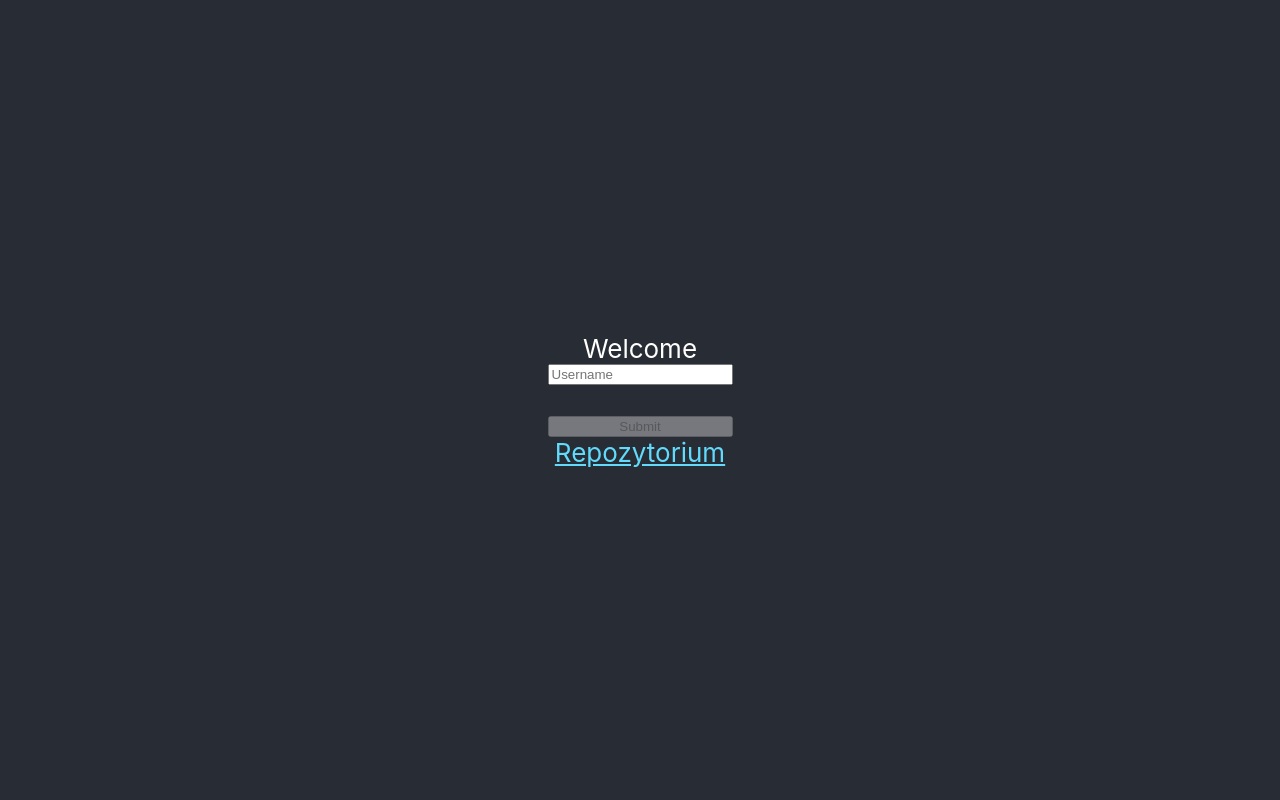
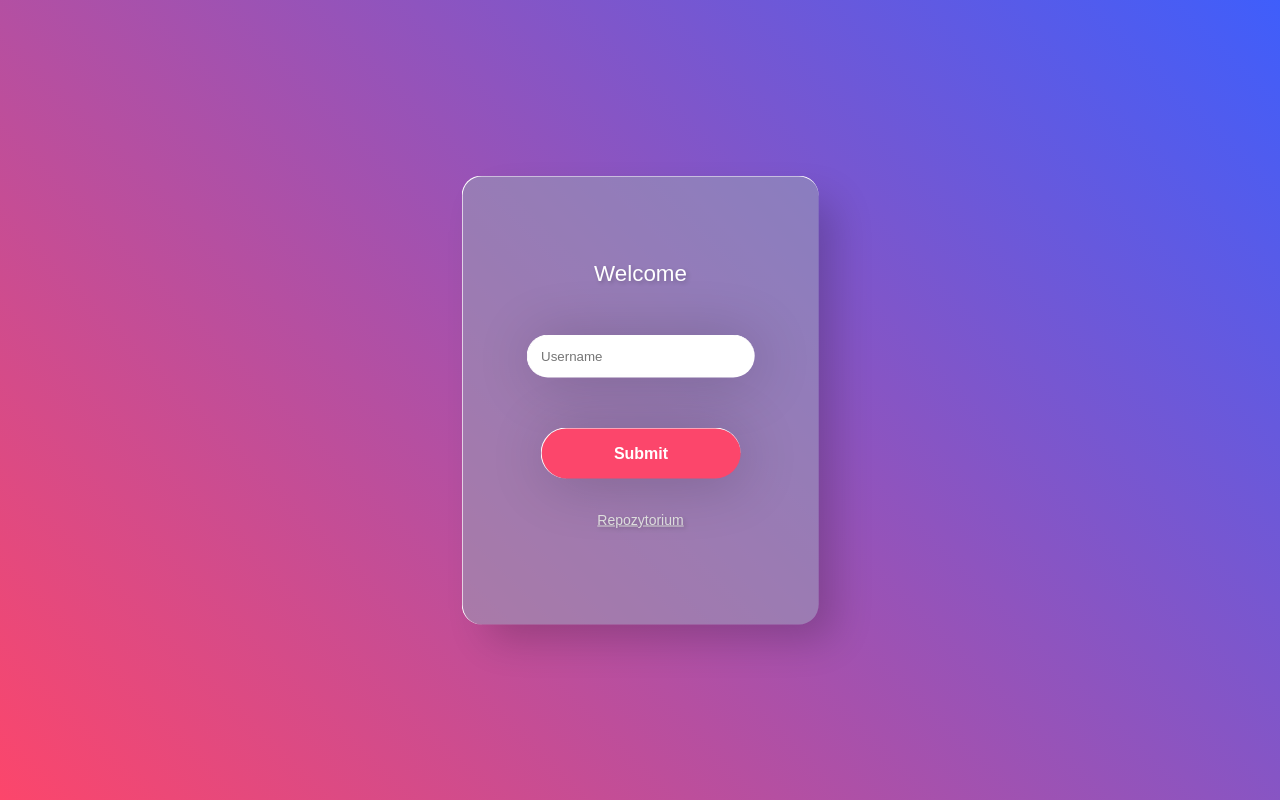
Before and after one commit to oliwiakubera/test-app-v2, a React (Create React App) app: page / in a window 1280 px wide. Built offline with nearby package versions, Linux system fonts and the light colour scheme.

Commit message:
style(changeStyle):  change css style

```diff
--- a/src/App.css
+++ b/src/App.css
@@ -1,38 +1,75 @@
 .App {
   text-align: center;
+  background: linear-gradient(45deg, #FC466B, #3F5EFB);
+  height: 100vh;
+  font-family: 'Montserrat', sans-serif;
+  position: relative;
 }
 
-.App-logo {
-  height: 40vmin;
-  pointer-events: none;
+.appDiv{
+  transform: translate(-50%,-50%);
+  top: 50%;
+  left: 50%;
+  background:rgba(152, 156, 182, 0.57);
+  padding: 4em;
+  height: 320px;
+  border-radius: 20px;
+  border-left: 1px solid white;
+  border-top: 1px solid white;
+  box-shadow: 20px 20px 40px -6px rgba(0,0,0,0.2);
+  text-align:center;
+  font-weight: 500;
+  margin-top: 0;
+  margin-bottom: 60px;
+  text-shadow: 2px 2px 4px rgba(0,0,0,0.2);
+  position: absolute;
+  display: block;
+
 }
 
-@media (prefers-reduced-motion: no-preference) {
-  .App-logo {
-    animation: App-logo-spin infinite 20s linear;
-  }
+.App-link{
+  color: #ddd;
+  font-size: 14px;
+}
+div.welcome{
+  font-weight: 500;
+  color: #fff;
+  font-size: 1.4rem;
+  margin-top: 0;
+  margin-bottom: 3rem;
+  text-shadow: 2px 2px 4px rgb(0 0 0 / 20%);
+  padding-top: 20px;
 }
 
-.App-header {
-  background-color: #282c34;
-  min-height: 100vh;
-  display: flex;
-  flex-direction: column;
-  align-items: center;
-  justify-content: center;
-  font-size: calc(10px + 2vmin);
-  color: white;
+input, button{
+  width: 200px;
+  padding: 1em;
+  margin: 0 auto;
+  border: none;
+  border-left: 1px solid white;
+  border-top: 1px solid white;
+  border-radius: 5000px;
+  box-shadow: 4px 4px 60px rgba(0,0,0,0.2);
+  color: black;
+  display: block;
+
 }
 
-.App-link {
-  color: #61dafb;
+
+.submitButton{
+  background-color: #FC466B;
+  color: white;
+  font-size: 1rem;
+  font-weight: bold;
+  margin-top: 2rem;
+  margin-bottom: 2rem;
+
 }
-
-@keyframes App-logo-spin {
-  from {
-    transform: rotate(0deg);
-  }
-  to {
-    transform: rotate(360deg);
-  }
+button:hover{
+  background-color:#3F5EFB;
+  color: white;
+  cursor: pointer;
 }
+button:active {
+  transform: translateY(2px);
+}
```
